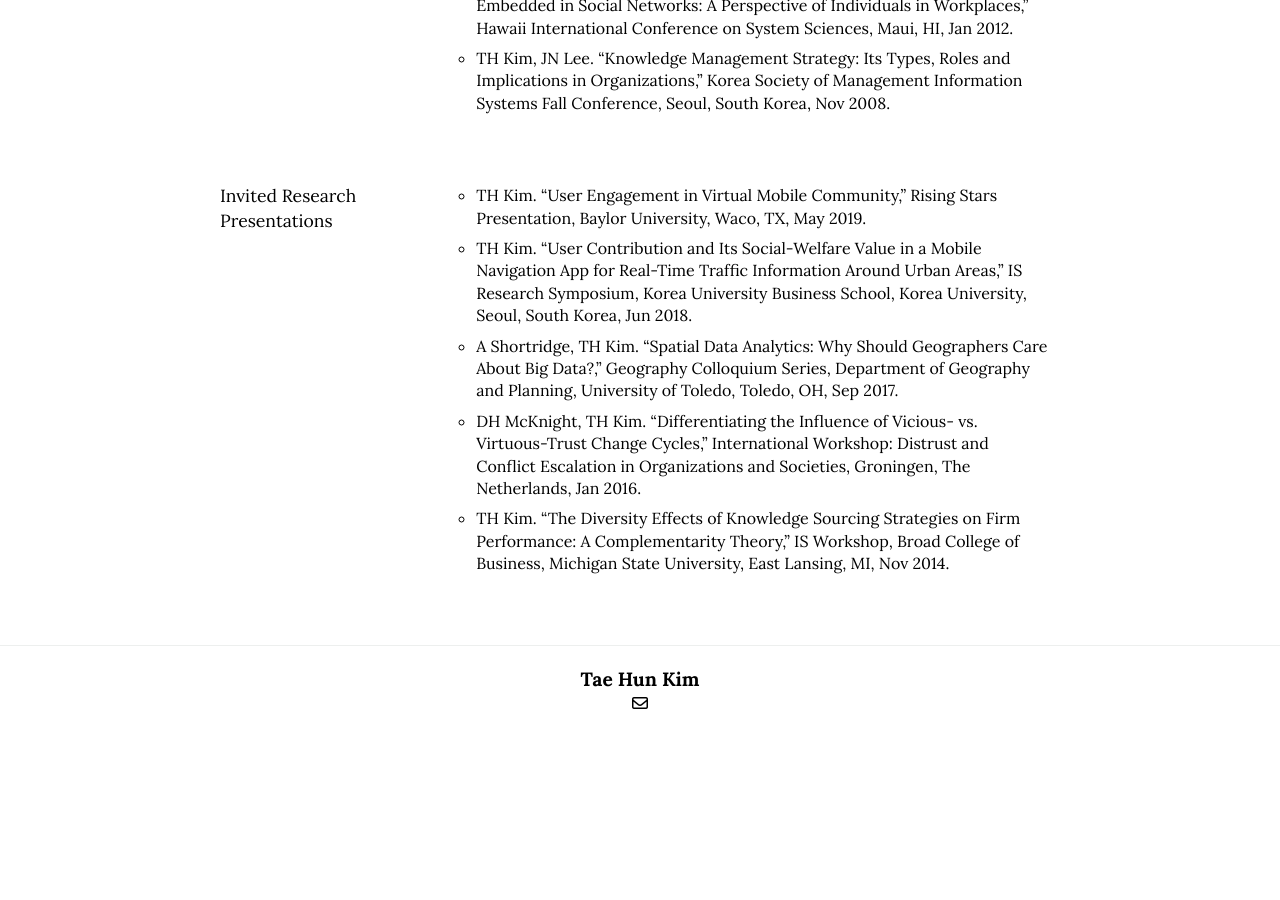
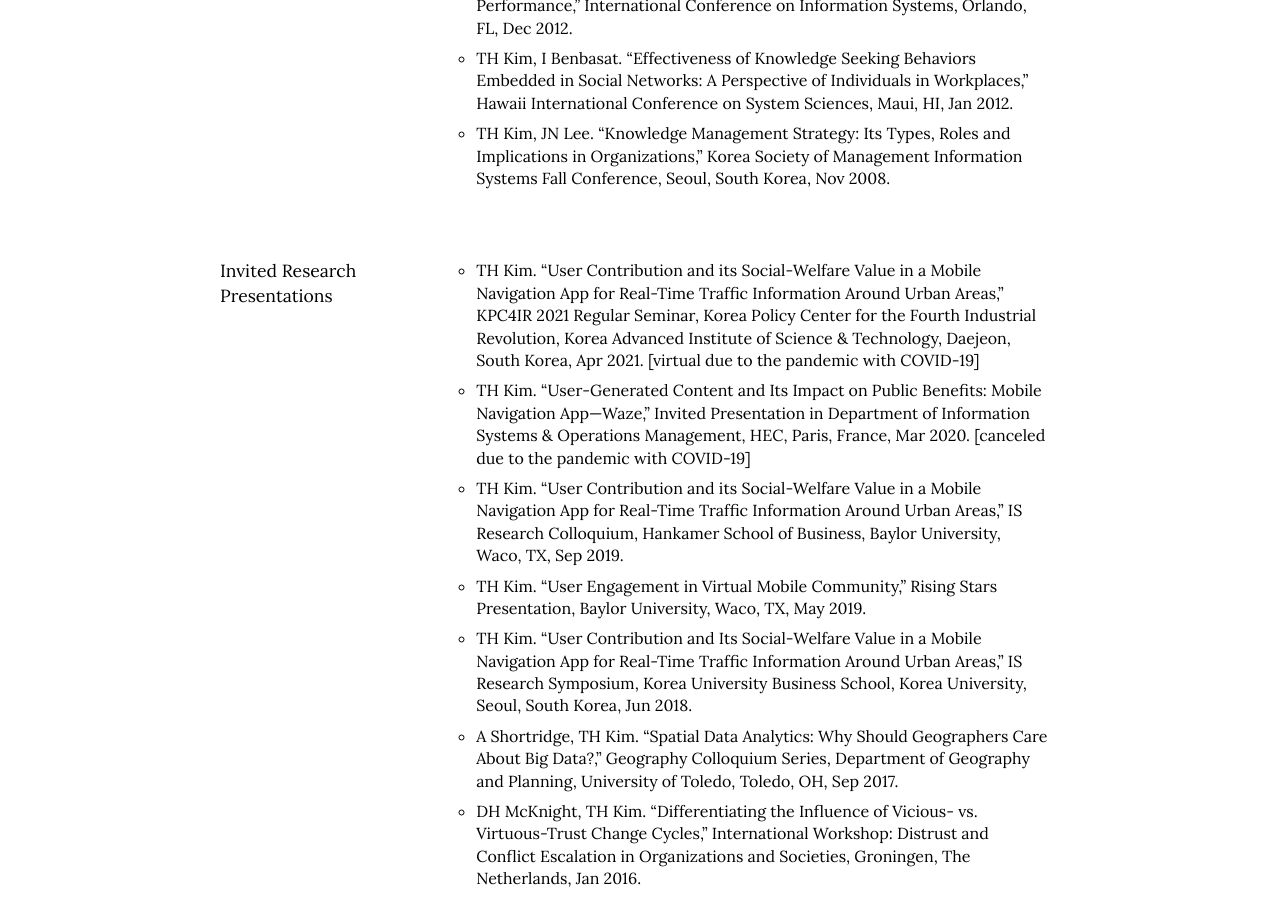
Before and after one commit to istaehun/taehun, a Jekyll site: the page built from index.html, in a window 1280 px wide and 900 px high, scrolled down 2865 px. Built offline with Jekyll 4.4.1, drawn with Linux system fonts in a browser that asks for light colours; nearby versions of some CDN libraries; before the commit the page ends 3600 px from its top, so only the background shows below that; some of the changed text lies outside the part shown.

Commit message:
Update research.yml

```diff
--- a/_data/research.yml
+++ b/_data/research.yml
@@ -9,6 +9,7 @@
 -
   sub-title: Refereed Publications
   list:
+    - "TH Kim, B Choi, JN Lee, V Sambamurthy. “Portfolio Effects of Knowledge Management Strategies on Firm Performance: Complementarity or Substitutability?,” Information & Management, in press, 2021."
     - "C Guo, TH Kim, A Susarla, V Sambamurthy. “Understanding Content Contribution Behavior in a Geosegmented Mobile Virtual Community: The Context of Waze,” Information Systems Research, Volume 31, Issue 4, 2020, pp. 1398-1420."
     - "TH Kim, M Wimble, V Sambamurthy. “Disaggregation of the IT Capital Effects on Firm Performance: Empirical Evidence from an IT Asset Portfolio Perspective,” European Journal of Information Systems, Volume 27, Issue 4, 2018, pp. 449-469."
     - "TH Kim, JN Lee, JU Chun, I Benbasat. “Understanding the Effect of Knowledge Management Strategies on Knowledge Management Performance: A Contingency Perspective,” Information & Management, Volume 51, Issue 4, 2014, pp. 398-416."
@@ -39,6 +40,9 @@
 -
   sub-title: Invited Research Presentations
   list:
+    - "TH Kim. “User Contribution and its Social-Welfare Value in a Mobile Navigation App for Real-Time Traffic Information Around Urban Areas,” KPC4IR 2021 Regular Seminar, Korea Policy Center for the Fourth Industrial Revolution, Korea Advanced Institute of Science & Technology, Daejeon, South Korea, Apr 2021. [virtual due to the pandemic with COVID-19]"
+    - "TH Kim. “User-Generated Content and Its Impact on Public Benefits: Mobile Navigation App—Waze,” Invited Presentation in Department of Information Systems & Operations Management, HEC, Paris, France, Mar 2020. [canceled due to the pandemic with COVID-19]"
+    - "TH Kim. “User Contribution and its Social-Welfare Value in a Mobile Navigation App for Real-Time Traffic Information Around Urban Areas,” IS Research Colloquium, Hankamer School of Business, Baylor University, Waco, TX, Sep 2019."
     - "TH Kim. “User Engagement in Virtual Mobile Community,” Rising Stars Presentation, Baylor University, Waco, TX, May 2019."
     - "TH Kim. “User Contribution and Its Social-Welfare Value in a Mobile Navigation App for Real-Time Traffic Information Around Urban Areas,” IS Research Symposium, Korea University Business School, Korea University, Seoul, South Korea, Jun 2018."
     - "A Shortridge, TH Kim. “Spatial Data Analytics: Why Should Geographers Care About Big Data?,” Geography Colloquium Series, Department of Geography and Planning, University of Toledo, Toledo, OH, Sep 2017."
```
